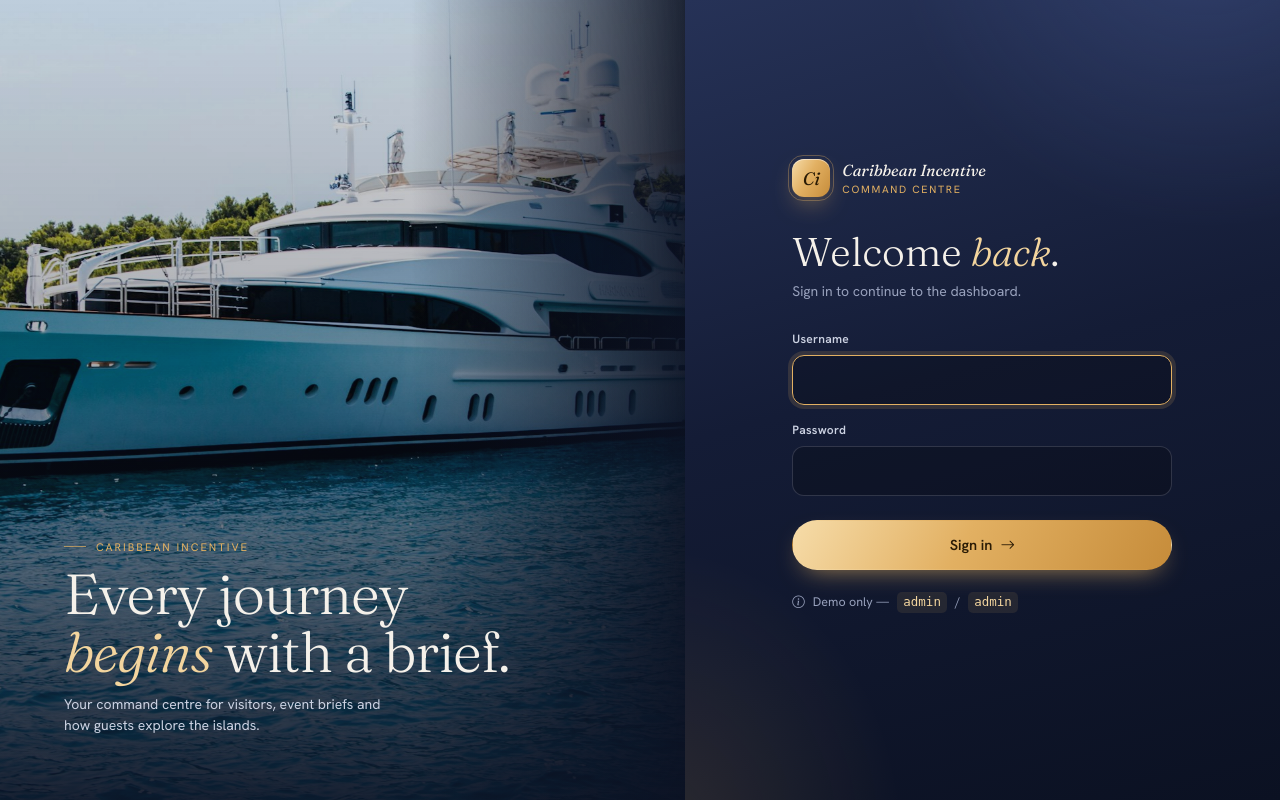
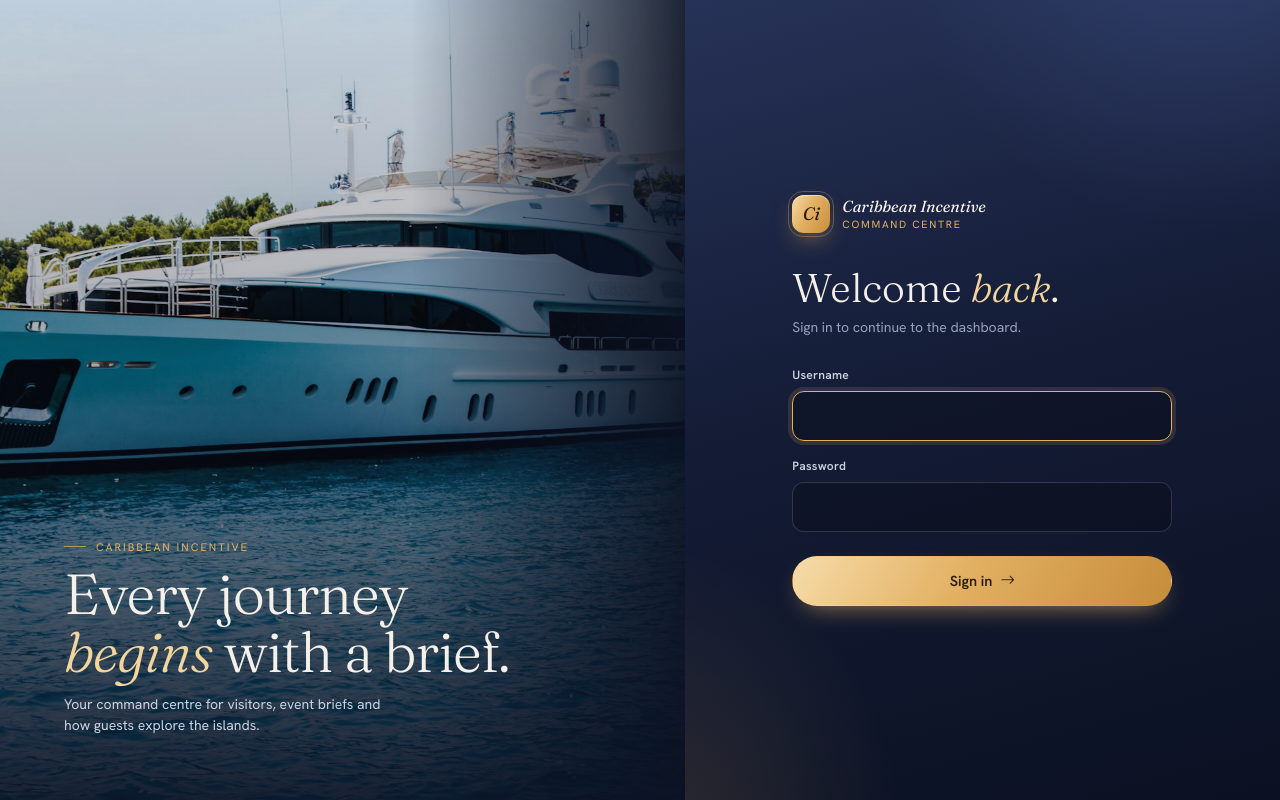
Before and after one commit to upadhyay02nitesh/caribbeans_Incentive, a Flask app: page /admin/login in a window 1280 px wide. Run offline with Flask 3, Linux system fonts and the light colour scheme; some libraries are stand-ins or nearby versions.

Commit message:
Remove hardcoded admin/admin credential hint from login page
The hint was static copy, not read from config, so it kept showing
"admin / admin" on the public login screen even if the real password
was changed - a credential leak on a page anyone can reach.

Co-Authored-By: Claude Sonnet 5 <noreply@anthropic.com>

```diff
--- a/templates/admin/login.html
+++ b/templates/admin/login.html
@@ -51,7 +51,6 @@
           </div>
           <button type="submit" class="btn btn--gold">Sign in <i class="bi bi-arrow-right"></i></button>
         </form>
-        <p class="login__hint"><i class="bi bi-info-circle"></i> Demo only — <code>admin</code> / <code>admin</code></p>
       </div>
     </div>
   </div>
```
